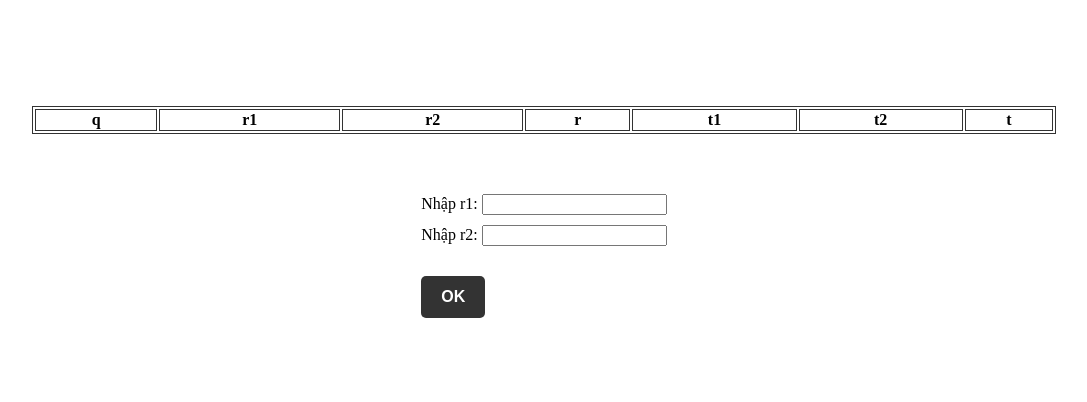
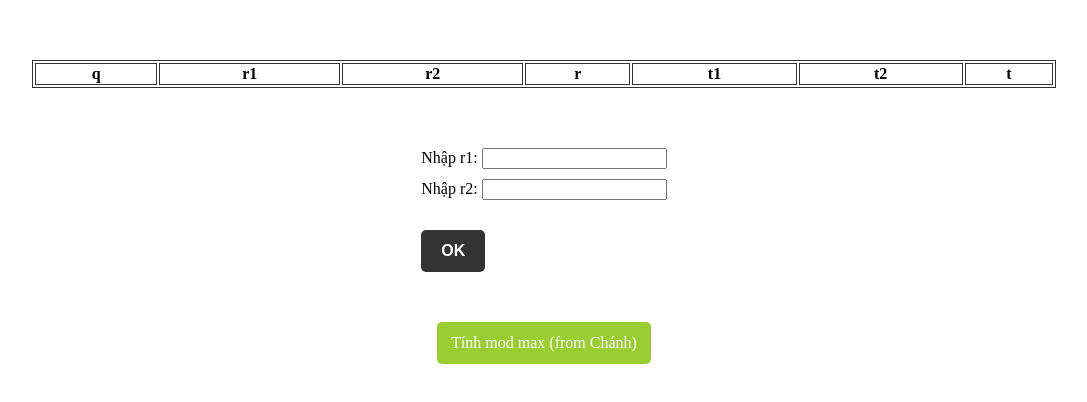
Before and after one commit to Danh-lofi/GK_NMATT, a plain HTML site: page index.html in a window 1280 px wide. Shown: the part 188-590 px from the top of the page, without its empty margins (96-1183 px from the left). Drawn offline with Linux system fonts and the light colour scheme.

Commit message:
Update index.html

```diff
--- a/index.html
+++ b/index.html
@@ -33,6 +33,7 @@
             OK
         </button>
     </div>
+        <a href="https://danh-lofi.github.io/ModMax-Chanh-/" target="_blank">Tính mod max (from Chánh)</a>
     <script src="./script/scipt.js"></script>
 </body>
 </html>
```
